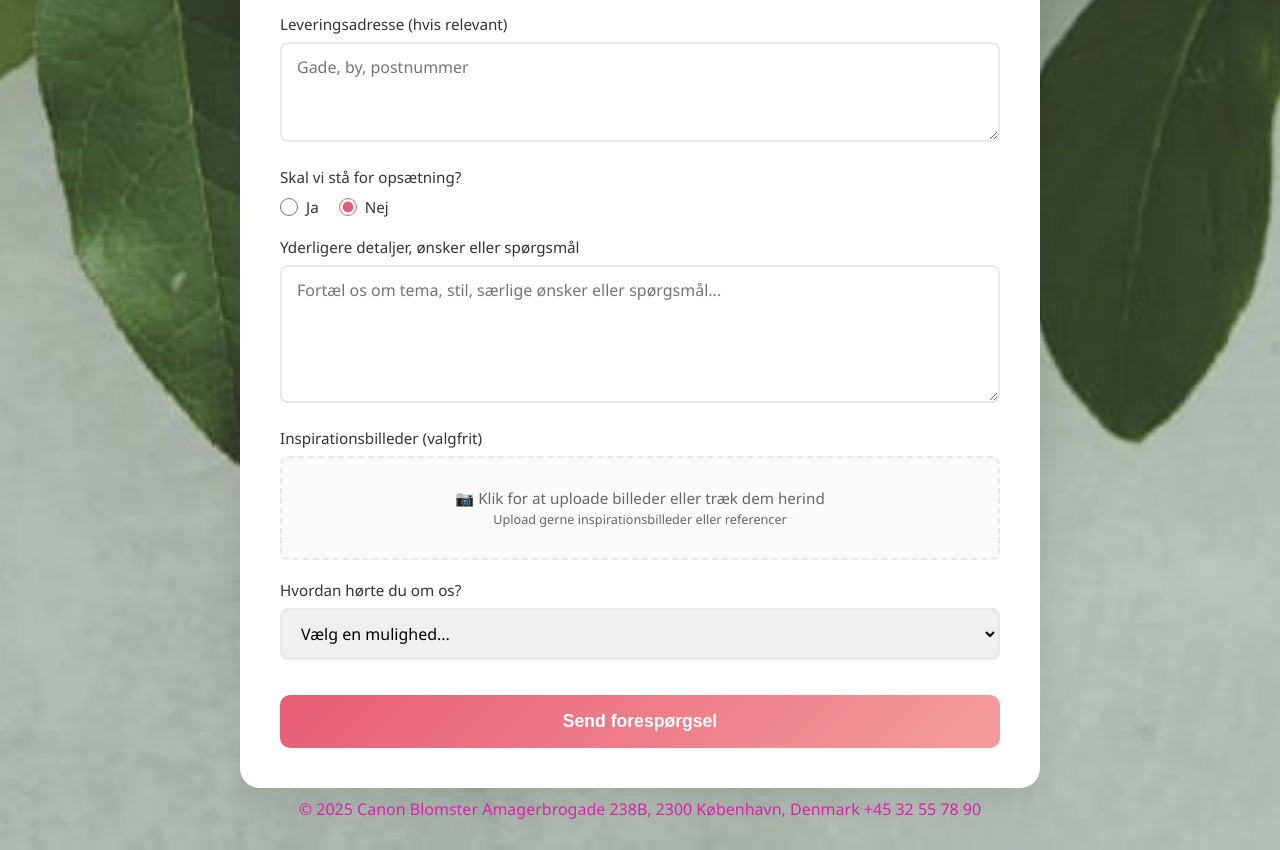
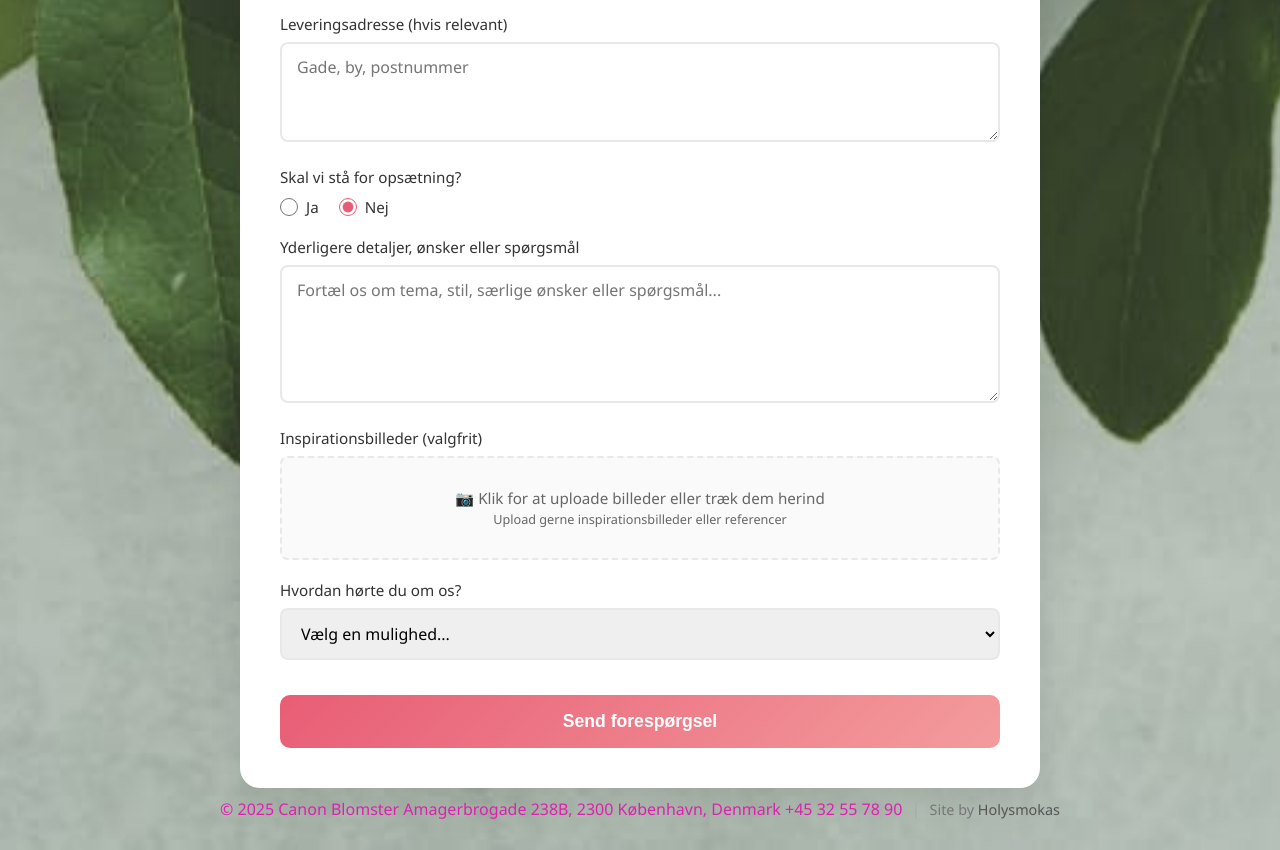
Before and after one commit to holysmokas/canonblomster, a website with bundled scripts: page kurater.html in a window 1280 px wide. Shown: the part 2752-3602 px from the top of the page. Built offline with nearby package versions, Linux system fonts and the light colour scheme.

Commit message:
modified the footer

```diff
--- a/kurater.html
+++ b/kurater.html
@@ -333,7 +333,14 @@
     </main>
 
     <footer>
-        <p>&copy; 2025 Canon Blomster Amagerbrogade 238B, 2300 København, Denmark +45 32 55 78 90</p>
+        <p>
+            &copy; 2025 Canon Blomster Amagerbrogade 238B, 2300 København, Denmark +45 32 55 78 90
+            <span style="color: #AAAAAA; padding: 0 5px;">|</span>
+            <span style="font-size: 0.9em; color: #777777;">
+                Site by <a href="http://www.holysmokas.com"
+                    style="text-decoration: none; color: #555555;">Holysmokas</a>
+            </span>
+        </p>
     </footer>
 
     <script src="scripts/main.js"></script>
```
Also changed, not shown: botanisk.html (+8 -1 lines), index.html (+8 -0 lines).
